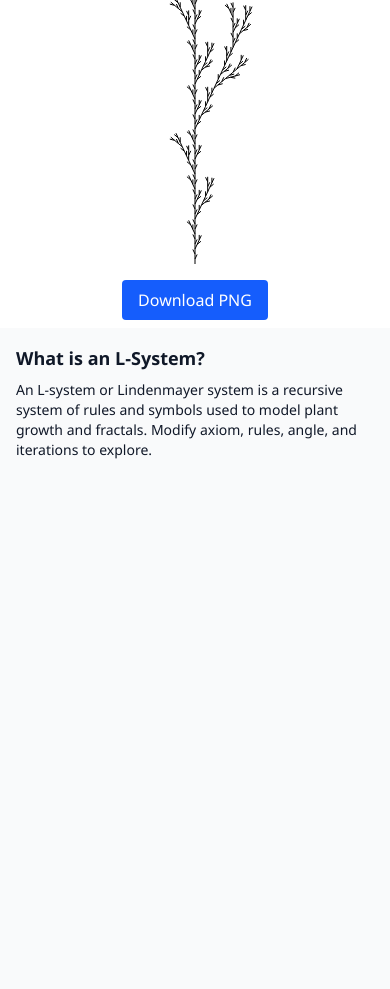
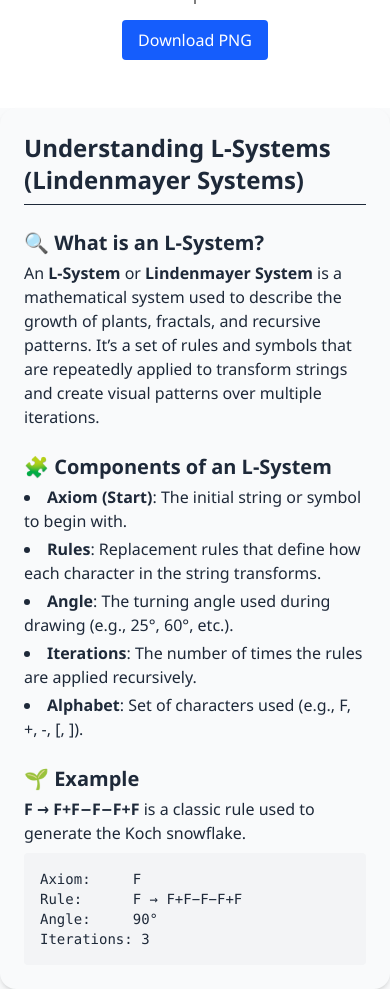
Before and after one commit to abu-abdullah22/L-system-visualizer, a React (Vite) app: page / in a window 390 px wide. Shown: the part 900-1889 px from the top of the page. Before the commit the page ends 1376 px from the top, so only its background shows below. Built offline with nearby package versions, Linux system fonts and the light colour scheme.

Commit message:
tried to fix the responsiveness

```diff
--- a/src/App.jsx
+++ b/src/App.jsx
@@ -34,7 +34,7 @@ export default function App() {
   const handleReset = () => setConfig(PRESETS.Tree);
 
   return (
-    <div className="flex flex-col md:flex-row  h-auto md:h-screen overflow-x-hidden">
+    <div className="flex flex-col md:flex-row  h-auto overflow-x-hidden">
       <Sidebar config={config} setConfig={setConfig} onPreset={handlePreset} onReset={handleReset} />
       <CanvasRenderer config={config} />
       <HelpPanel />
--- a/src/components/CanvasRenderer.jsx
+++ b/src/components/CanvasRenderer.jsx
@@ -28,8 +28,8 @@ export default function CanvasRenderer({ config }) {
   };
 
   return (
-    <div className="flex flex-col items-center justify-center w-full md:w-2/3 bg-white">
-      <canvas ref={canvasRef} width={800} height={600} className="mb-2" />
+    <div className="flex flex-col items-center justify-center md:w-2/3 bg-white h-auto xl:h-screen py-10 md:py-0">
+      <canvas ref={canvasRef} width={400} height={300} className="mb-2" />
       <button
         onClick={downloadImage}
         className="bg-blue-600 text-white px-4 py-2 m-2 rounded"
--- a/src/components/HelpPanel.jsx
+++ b/src/components/HelpPanel.jsx
@@ -1,13 +1,40 @@
 const HelpPanel = () => {
-    return (
-       <div className="p-4 w-full md:w-1/3 bg-gray-50 dark:bg-gray-900 text-sm dark:text-white">
-      <h3 className="font-semibold text-lg mb-2">What is an L-System?</h3>
-      <p>
-        An L-system or Lindenmayer system is a recursive system of rules and symbols used to model plant growth and fractals.
-        Modify axiom, rules, angle, and iterations to explore.
-      </p>
+  return (
+    <div className="p-6 w-full md:w-1/3 bg-gray-50 dark:bg-gray-900 text-gray-800 dark:text-gray-100 rounded-2xl shadow-md space-y-6">
+      <h1 className="text-2xl font-bold border-b pb-2">Understanding L-Systems (Lindenmayer Systems)</h1>
+
+      <section>
+        <h2 className="text-xl font-semibold mb-1">🔍 What is an L-System?</h2>
+        <p>
+          An <strong>L-System</strong> or <strong>Lindenmayer System</strong> is a mathematical system used to describe the growth of plants, fractals, and recursive patterns. It’s a set of rules and symbols that are repeatedly applied to transform strings and create visual patterns over multiple iterations.
+        </p>
+      </section>
+
+      <section>
+        <h2 className="text-xl font-semibold mb-1">🧩 Components of an L-System</h2>
+        <ul className="list-disc list-inside space-y-1">
+          <li><strong>Axiom (Start)</strong>: The initial string or symbol to begin with.</li>
+          <li><strong>Rules</strong>: Replacement rules that define how each character in the string transforms.</li>
+          <li><strong>Angle</strong>: The turning angle used during drawing (e.g., 25°, 60°, etc.).</li>
+          <li><strong>Iterations</strong>: The number of times the rules are applied recursively.</li>
+          <li><strong>Alphabet</strong>: Set of characters used (e.g., F, +, -, [, ]).</li>
+        </ul>
+      </section>
+
+      <section>
+        <h2 className="text-xl font-semibold mb-1">🌱 Example</h2>
+        <p className="mb-2"><strong>F → F+F−F−F+F</strong> is a classic rule used to generate the Koch snowflake.</p>
+        <pre className="bg-gray-100 dark:bg-gray-800 p-4 rounded text-sm overflow-auto">
+          {`Axiom:     F
+Rule:      F → F+F−F−F+F
+Angle:     90°
+Iterations: 3`}
+        </pre>
+      </section>
+
+
     </div>
-    );
+  );
 };
 
 export default HelpPanel;
--- a/src/components/Sidebar.jsx
+++ b/src/components/Sidebar.jsx
@@ -1,5 +1,3 @@
-import React from 'react';
-
 export default function Sidebar({ config, setConfig, onPreset, onReset }) {
   const handleChange = (e) => {
     const { name, value } = e.target;
@@ -82,7 +80,7 @@ export default function Sidebar({ config, setConfig, onPreset, onReset }) {
         className="w-full p-2 mb-4 border-2 rounded border-gray-500 "
       />
 
-      <button onClick={onReset} className="w-full bg-red-400 text-white p-2 rounded">
+      <button onClick={onReset} className="w-full cursor-pointer bg-red-400 text-white p-2 rounded">
         Reset
       </button>
     </div>
```
